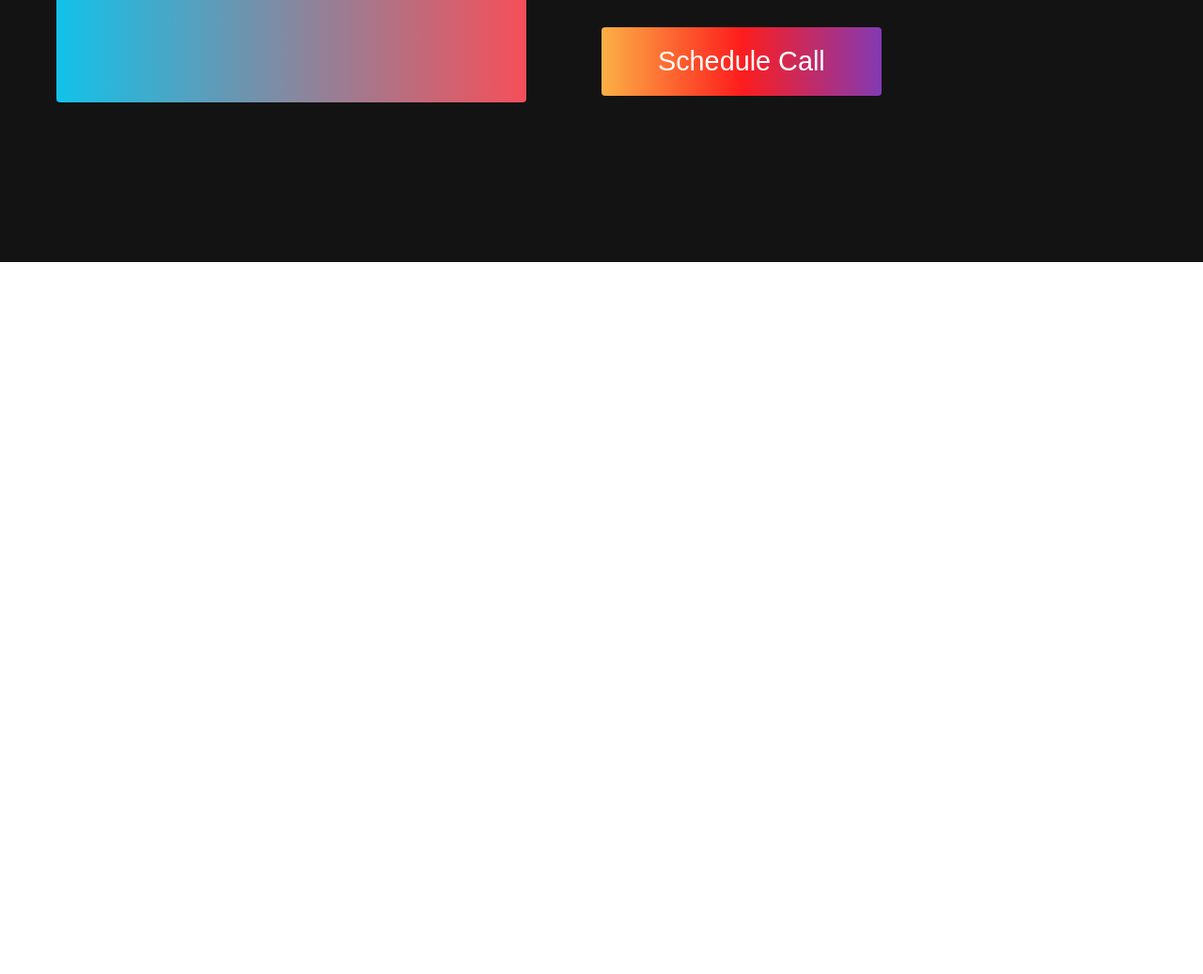
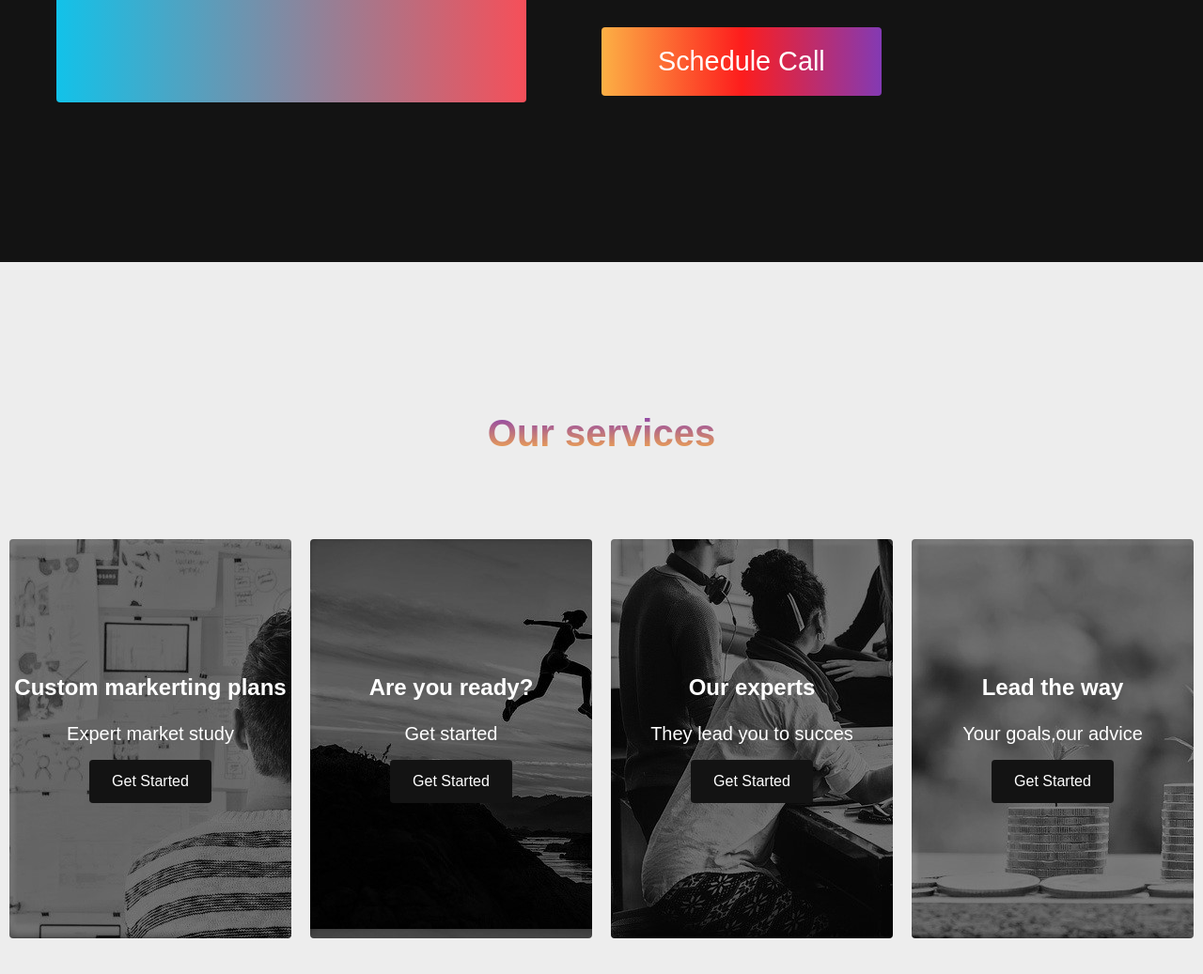
Before and after one commit to AntonyCasado/Pani, a plain HTML site: page index.html in a window 1280 px wide. Shown: the part 1529-2566 px from the top of the page at 94% size. Before the commit the page ends 1808 px from the top, so only its background shows below. Drawn offline with Linux system fonts and the light colour scheme.

Commit message:
services

```diff
--- a/index.html
+++ b/index.html
@@ -63,6 +63,37 @@
     </div>
 </div>
 
+<!-- Services Section  -->
+<div class="services" id="services">
+    <h1>Our services</h1>
+    <div class="services__wrapper">
+
+        <div class="services__card">
+            <h2>Custom markerting plans</h2>
+            <p>Expert market study</p>
+            <div class="services__btn"><button>Get Started</button></div>
+        </div>
+
+        <div class="services__card">
+            <h2>Are you ready?</h2>
+            <p>Get started</p>
+            <div class="services__btn"><button>Get Started</button></div>
+        </div>
+
+        <div class="services__card">
+            <h2>Our experts</h2>
+            <p>They lead you to succes</p>
+            <div class="services__btn"><button>Get Started</button></div>
+        </div>
+
+        <div class="services__card">
+            <h2>Lead the way</h2>
+            <p>Your goals,our advice</p>
+            <div class="services__btn"><button>Get Started</button></div>
+        </div>
+
+    </div>
+</div>
 
     <script src="app.js"></script>
     </body>
--- a/style.css
+++ b/style.css
@@ -462,3 +462,97 @@
         margin: 2.5rem 0;
     }
 }
+
+/*Services section*/
+.services {
+    background: #13131313;
+    display: flex;
+    flex-direction: column;
+    justify-content: center;
+    align-items: center;
+    height: 100%;
+    padding: 10rem 0;
+}
+
+.services h1 {
+    background-color: grey;
+    background-image: linear-gradient(to top, #fcb045 0%, #833ab4 100%);
+    background-size: 100%;
+    -webkit-background-clip: text;
+    -moz-background-clip: text;
+    -webkit-text-fill-color: transparent;
+    -moz-text-fill-color: transparent;
+    margin-bottom: 5rem;
+    font-size: 2.5rem;
+}
+
+.services__wrapper {
+    display: grid;
+    grid-template-columns: 1fr 1fr 1fr 1fr;
+    grid-template-rows: 1fr;
+}
+
+.services__card {
+    margin: 10px;
+    height: 425px;
+    width: 300px;
+    border-radius: 4px;
+    display: flex;
+    flex-direction: column;
+    justify-content: center;
+    color: #fff;
+    transition: 0.3s ease-in;
+}
+
+.services__card:nth-child(1) {
+    background-image: url(custom.jpg);
+}
+
+.services__card:nth-child(2) {
+    background-image: url(ready.jpg);
+}
+
+.services__card:nth-child(3) {
+    background-image: url(experts.jpg);
+}
+
+.services__card:nth-child(4) {
+    background-image: url(lead.jpg);
+}
+
+.services__card h2 {
+    text-align: center;
+}
+
+.services__card p {
+    text-align: center;
+    margin-top: 24px;
+    font-size: 20px;
+}
+
+.services__btn {
+    display: flex;
+    justify-content: center;
+    margin-top: 16px;
+}
+
+.services__card button {
+    color: #fff;
+    padding: 14px 24px;
+    border: none;
+    outline: none;
+    border-radius: 4px;
+    background: #131313;
+    font-size: 1rem;
+
+}
+
+.services__card button:hover {
+    cursor: pointer;
+}
+
+.services__card:hover {
+    transform: scale(1.075);
+    transition: 0.3s ease-in;
+    cursor: pointer;
+}
```
Also changed, not shown: custom.jpg (added), experts.jpg (added), lead.jpg (added), ready.jpg (added).
